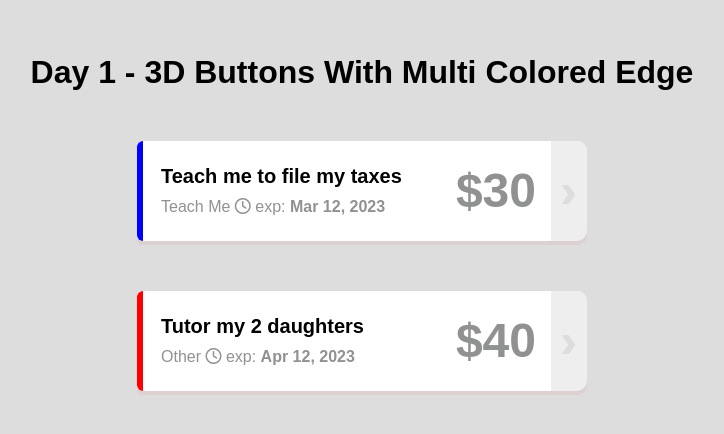
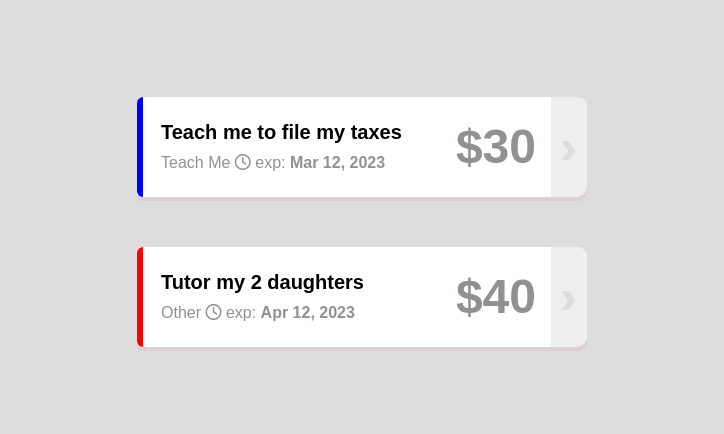
Before and after one commit to andrewvd31/3D-Buttons-With-Multi-Colored-Button-Edge-HTML-CSS, a plain HTML site: page index.html in a window 1280 px wide. Shown: the part 178-612 px from the top of the page, without its empty margins (278-1002 px from the left). Drawn offline with Linux system fonts and the light colour scheme.

Commit message:
Update v1.1

```diff
--- a/index.html
+++ b/index.html
@@ -8,7 +8,6 @@
     <link rel="stylesheet" href="https://cdnjs.cloudflare.com/ajax/libs/font-awesome/6.4.0/css/all.min.css" integrity="sha512-iecdLmaskl7CVkqkXNQ/ZH/XLlvWZOJyj7Yy7tcenmpD1ypASozpmT/E0iPtmFIB46ZmdtAc9eNBvH0H/ZpiBw==" crossorigin="anonymous" referrerpolicy="no-referrer" />
 </head>
 <body>
-    <h1>Day 1 - 3D Buttons With Multi Colored Edge</h1>
     <a href="#" class="main-line blue">
         <strong class="title">Teach me to file my taxes</strong>
         <span class="teach">Teach Me <i class="fa-regular fa-clock"></i> exp:</span>
```
